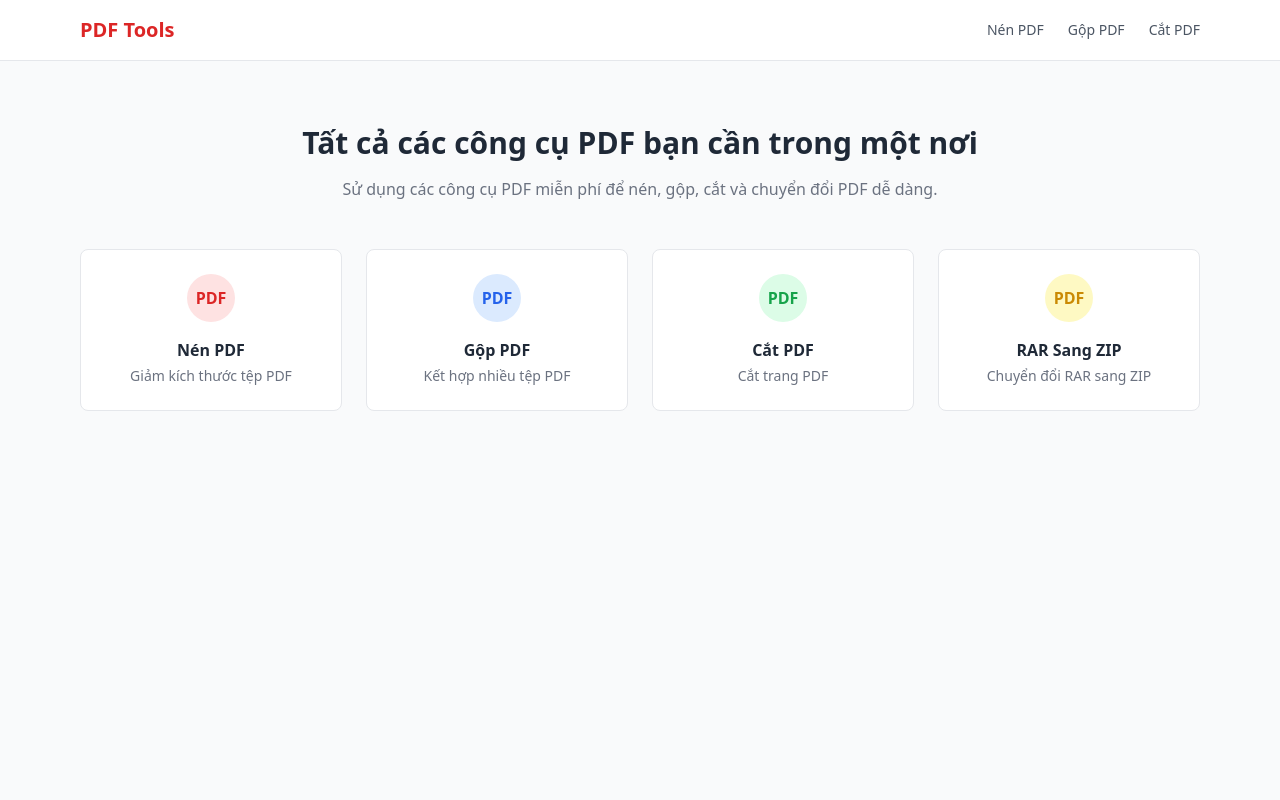
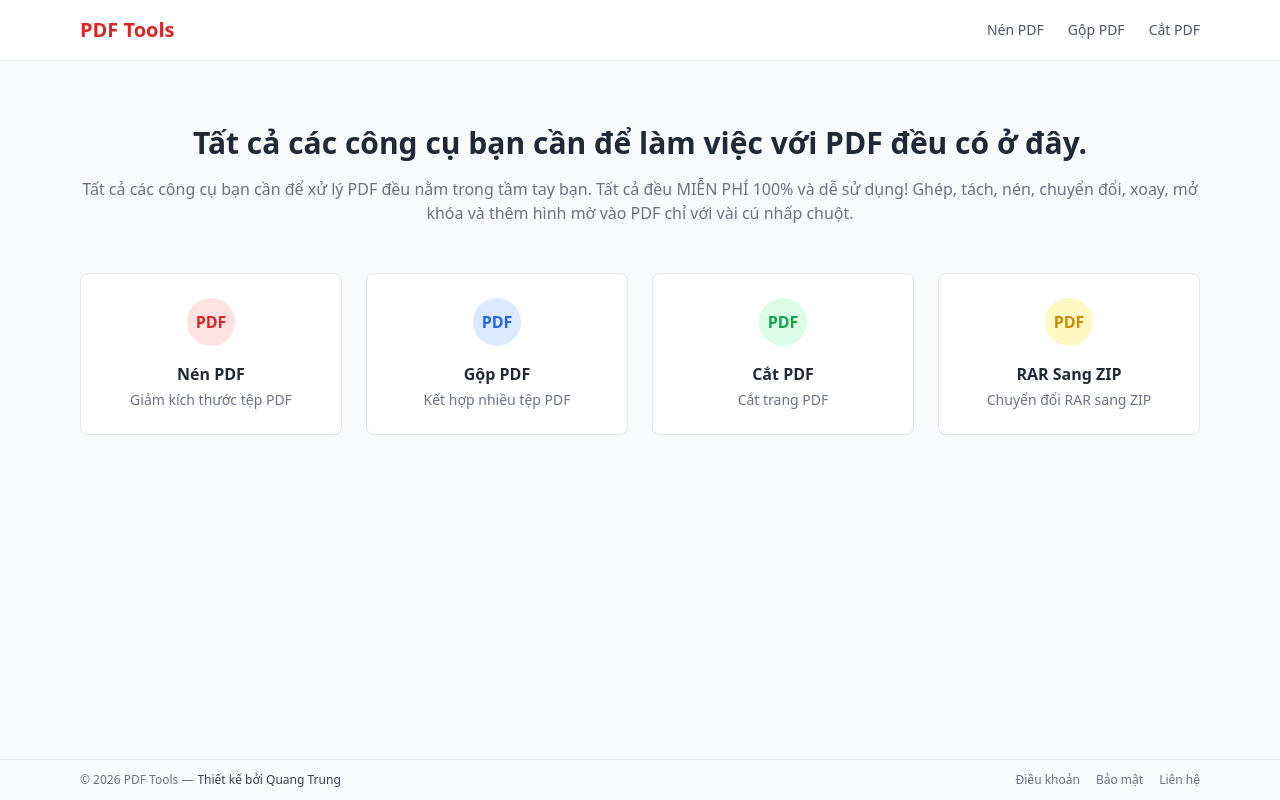
Before and after one commit to qt-pdf-tools/pdf-tool-web, a React (Vite) app: page / in a window 1280 px wide. Built offline with nearby package versions, Linux system fonts and the light colour scheme; no server answers.

Commit message:
add footer

```diff
--- /dev/null
+++ b/src/components/Footer.jsx
@@ -0,0 +1,28 @@
+export default function Footer() {
+  return (
+    <footer className="fixed bottom-0 left-0 w-full bg-gray-50 border-t text-gray-500 text-xs z-50">
+      <div className="max-w-6xl mx-auto px-4 py-3 flex items-center justify-between">
+
+        <div>
+          © {new Date().getFullYear()} PDF Tools —
+          <span className="ml-1 font-medium text-gray-700">
+            Thiết kế bởi Quang Trung
+          </span>
+        </div>
+
+        <div className="flex gap-4">
+          <button className="hover:text-gray-800 transition">
+            Điều khoản
+          </button>
+          <button className="hover:text-gray-800 transition">
+            Bảo mật
+          </button>
+          <button className="hover:text-gray-800 transition">
+            Liên hệ
+          </button>
+        </div>
+
+      </div>
+    </footer>
+  );
+}
--- a/src/pages/Compress.jsx
+++ b/src/pages/Compress.jsx
@@ -1,6 +1,7 @@
 import { useNavigate } from "react-router-dom";
 import { useState } from "react";
 import Header from "../components/Header";
+import Footer from "../components/Footer";
 
 const API_URL = import.meta.env.VITE_API_URL;
 
@@ -145,6 +146,8 @@ export default function Compress() {
           File sẽ tự động bị xóa khỏi máy chủ sau 5 phút.
         </p>
       </main>
+
+      <Footer />
     </div>
   );
 }
--- a/src/pages/Home.jsx
+++ b/src/pages/Home.jsx
@@ -1,5 +1,6 @@
 import { useNavigate } from "react-router-dom";
 import Header from "../components/Header";
+import Footer from "../components/Footer";
 
 const tools = [
   {
@@ -46,11 +47,10 @@ export default function Home() {
 
       <main className="max-w-6xl mx-auto px-4 mt-16">
         <h1 className="text-3xl font-bold text-gray-800 text-center mb-4">
-          Tất cả các công cụ PDF bạn cần trong một nơi
+          Tất cả các công cụ bạn cần để làm việc với PDF đều có ở đây.
         </h1>
-
         <p className="text-gray-500 text-center mb-12">
-          Sử dụng các công cụ PDF miễn phí để nén, gộp, cắt và chuyển đổi PDF dễ dàng.
+          Tất cả các công cụ bạn cần để xử lý PDF đều nằm trong tầm tay bạn. Tất cả đều MIỄN PHÍ 100% và dễ sử dụng! Ghép, tách, nén, chuyển đổi, xoay, mở khóa và thêm hình mờ vào PDF chỉ với vài cú nhấp chuột.
         </p>
 
         <div className="grid grid-cols-1 sm:grid-cols-2 lg:grid-cols-4 gap-6">
@@ -78,6 +78,8 @@ export default function Home() {
           ))}
         </div>
       </main>
+
+      <Footer />
     </div>
   );
 }
--- a/src/pages/Merge.jsx
+++ b/src/pages/Merge.jsx
@@ -1,6 +1,7 @@
 import { useState } from "react";
 import { useNavigate } from "react-router-dom";
 import Header from "../components/Header";
+import Footer from "../components/Footer";
 
 const API_URL = import.meta.env.VITE_API_URL;
 
@@ -110,6 +111,8 @@ export default function Merge() {
           File sẽ tự động bị xóa khỏi máy chủ sau 5 phút.
         </p>
       </main>
+
+      <Footer />
     </div>
   );
 }
--- a/src/pages/Preview.jsx
+++ b/src/pages/Preview.jsx
@@ -1,6 +1,7 @@
 import { useParams, useNavigate } from "react-router-dom";
 import { useEffect, useState } from "react";
 import Header from "../components/Header";
+import Footer from "../components/Footer";
 
 const API_URL = import.meta.env.VITE_API_URL;
 
@@ -144,6 +145,8 @@ export default function Preview() {
           </div>
         </div>
       </main>
+
+      <Footer />
     </div>
   );
 }
--- a/src/pages/RarToZip.jsx
+++ b/src/pages/RarToZip.jsx
@@ -1,5 +1,6 @@
 import { useState, useEffect } from "react";
 import Header from "../components/Header";
+import Footer from "../components/Footer";
 
 const API_URL = import.meta.env.VITE_API_URL;
 
@@ -157,6 +158,8 @@ export default function RarToZip() {
           File sẽ tự động bị xóa khỏi máy chủ sau 5 phút.
         </p>
       </main>
+
+      <Footer />
     </div>
   );
 }
--- a/src/pages/Split.jsx
+++ b/src/pages/Split.jsx
@@ -1,6 +1,7 @@
 import { useState, useMemo } from "react";
 import { useNavigate } from "react-router-dom";
 import Header from "../components/Header";
+import Footer from "../components/Footer";
 
 const API_URL = import.meta.env.VITE_API_URL;
 
@@ -206,6 +207,8 @@ export default function Split() {
           </main>
           </>
         )}
+
+        <Footer />
     </div>
   );
 }
```
